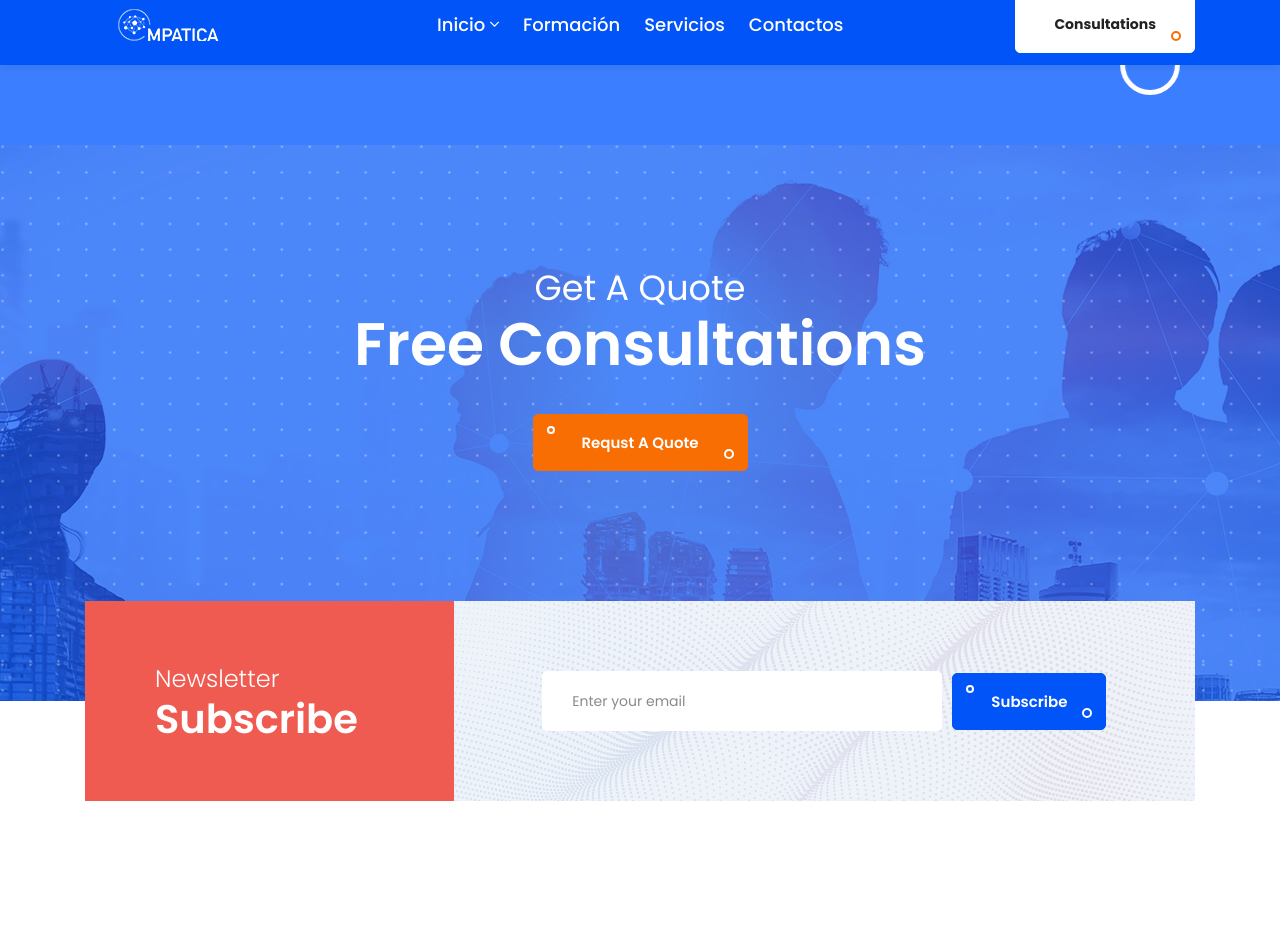
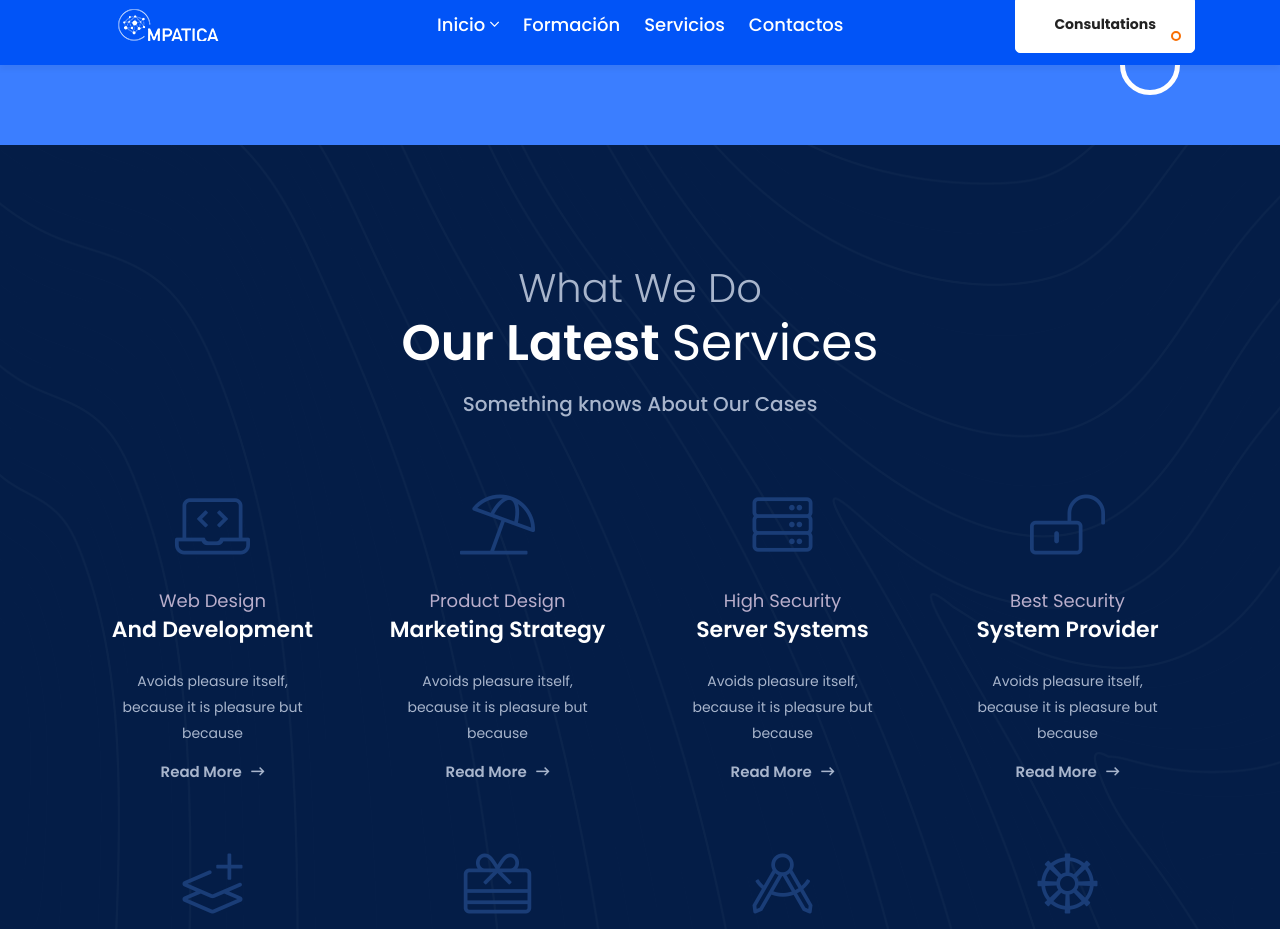
Before and after one commit to elemprendedoronline/mpatica, a Jekyll site: the page built from index.html, in a window 1280 px wide and 1400 px high, scrolled down 4609 px. Shown: the top 929 px of the window. Built offline with Jekyll 4.4.1, drawn with Linux system fonts in a browser that asks for light colours; some of the changed text lies outside the part shown; grey boxes are pictures that could not be loaded.

Commit message:
Update working_progress.html

```diff
--- a/_includes/working_progress.html
+++ b/_includes/working_progress.html
@@ -55,4 +55,95 @@
     <div class="shape-4"></div>
 </section>
 
+
+
+<section class="services-3-area pb-125">
+        <div class="container">
+            <div class="row justify-content-center">
+                <div class="col-lg-6">
+                    <div class="section-title text-center">
+                        <h2 class="title">What We Do <span>Our Latest <span> Services</span></span></h2>
+                        <p>Something knows About Our Cases</p>
+                    </div>
+                </div>
+            </div>
+            <div class="row justify-content-center">
+                <div class="col-lg-3 col-md-6 col-sm-7">
+                    <div class="services-item mt-30 text-center wow fadeIn" data-wow-duration="1500ms" data-wow-delay="0ms">
+                        <i class="fal fa-laptop-code"></i><br>
+                        <span>Web Design</span>
+                        <h4 class="title">And Development</h4>
+                        <p>Avoids pleasure itself, because it is pleasure but because</p>
+                        <a href="#">Read More <i class="far fa-long-arrow-right"></i></a>
+                    </div>
+                </div>
+                <div class="col-lg-3 col-md-6 col-sm-7">
+                    <div class="services-item mt-30 text-center wow fadeIn" data-wow-duration="1500ms" data-wow-delay="300ms">
+                        <i class="fal fa-umbrella-beach"></i><br>
+                        <span>Product Design</span>
+                        <h4 class="title">Marketing Strategy</h4>
+                        <p>Avoids pleasure itself, because it is pleasure but because</p>
+                        <a href="#">Read More <i class="far fa-long-arrow-right"></i></a>
+                    </div>
+                </div>
+                <div class="col-lg-3 col-md-6 col-sm-7">
+                    <div class="services-item mt-30 text-center wow fadeIn" data-wow-duration="1500ms" data-wow-delay="600ms">
+                        <i class="fal fa-server"></i><br>
+                        <span>High Security</span>
+                        <h4 class="title">Server Systems</h4>
+                        <p>Avoids pleasure itself, because it is pleasure but because</p>
+                        <a href="#">Read More <i class="far fa-long-arrow-right"></i></a>
+                    </div>
+                </div>
+                <div class="col-lg-3 col-md-6 col-sm-7">
+                    <div class="services-item mt-30 text-center wow fadeIn" data-wow-duration="1500ms" data-wow-delay="900ms">
+                        <i class="fal fa-lock-open-alt"></i><br>
+                        <span>Best Security</span>
+                        <h4 class="title">System Provider</h4>
+                        <p>Avoids pleasure itself, because it is pleasure but because</p>
+                        <a href="#">Read More <i class="far fa-long-arrow-right"></i></a>
+                    </div>
+                </div>
+                <div class="col-lg-3 col-md-6 col-sm-7">
+                    <div class="services-item mt-70 text-center wow fadeIn" data-wow-duration="1500ms" data-wow-delay="0ms">
+                        <i class="fal fa-layer-plus"></i><br>
+                        <span>Tech Design</span>
+                        <h4 class="title">And Strategy Build</h4>
+                        <p>Avoids pleasure itself, because it is pleasure but because</p>
+                        <a href="#">Read More <i class="far fa-long-arrow-right"></i></a>
+                    </div>
+                </div>
+                <div class="col-lg-3 col-md-6 col-sm-7">
+                    <div class="services-item mt-70 text-center wow fadeIn" data-wow-duration="1500ms" data-wow-delay="300ms">
+                        <i class="fal fa-gift-card"></i><br>
+                        <span>Big Data</span>
+                        <h4 class="title">Market Analytics</h4>
+                        <p>Avoids pleasure itself, because it is pleasure but because</p>
+                        <a href="#">Read More <i class="far fa-long-arrow-right"></i></a>
+                    </div>
+                </div>
+                <div class="col-lg-3 col-md-6 col-sm-7">
+                    <div class="services-item mt-70 text-center wow fadeIn" data-wow-duration="1500ms" data-wow-delay="600ms">
+                        <i class="fal fa-drafting-compass"></i><br>
+                        <span>Dedicated</span>
+                        <h4 class="title">Tech & IT Solutions</h4>
+                        <p>Avoids pleasure itself, because it is pleasure but because</p>
+                        <a href="#">Read More <i class="far fa-long-arrow-right"></i></a>
+                    </div>
+                </div>
+                <div class="col-lg-3 col-md-6 col-sm-7">
+                    <div class="services-item mt-70 text-center wow fadeIn" data-wow-duration="1500ms" data-wow-delay="900ms">
+                        <i class="fal fa-dharmachakra"></i><br>
+                        <span>Cloud Server</span>
+                        <h4 class="title">System Developer</h4>
+                        <p>Avoids pleasure itself, because it is pleasure but because</p>
+                        <a href="#">Read More <i class="far fa-long-arrow-right"></i></a>
+                    </div>
+                </div>
+            </div>
+        </div>
+    </section>
+
+
+
 <!--====== WORKING PROCESS PART ENDS ======-->
```
